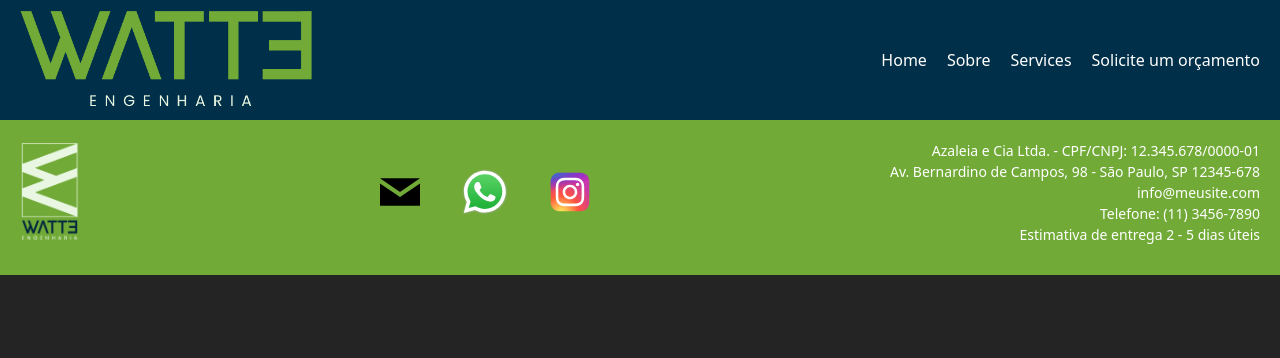
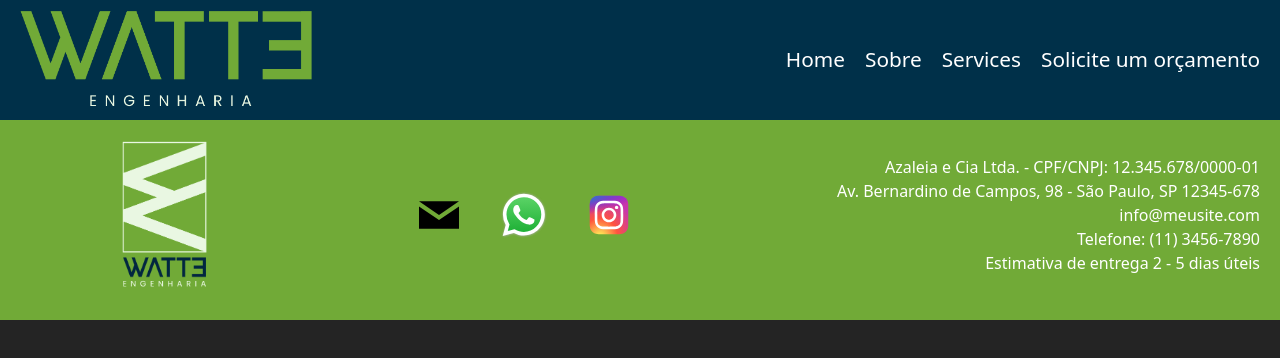
Before and after one commit to mrmarmitt/engwatte-reactjs, a React (Vite) app: page / in a window 1280 px wide. Shown: the top 358 px of the page. Built offline with nearby package versions, Linux system fonts and the light colour scheme.

Commit message:
fixing font size

```diff
--- a/src/components/Footer.css
+++ b/src/components/Footer.css
@@ -3,7 +3,6 @@
   color: white;
   padding: 20px;
   text-align: center;
-  font-size: 14px;
 }
 
 .footer-content {
@@ -23,7 +22,8 @@
 
 .footer-logo img {
   max-width: 100%;
-  max-height: 100px;
+  max-height: 150px;
+  margin-left: 100px;
   height: auto;
 }
 
@@ -34,13 +34,13 @@
 .footer-contact a {
   color: white;
   margin: 0 10px;
-  font-size: 20px;
   display: flex;
   align-items: center;
 }
 
 .footer-address {
   text-align: right;
+  font-size: 1.0em;
 }
 
 @media (max-width: 600px) {
--- a/src/components/Header.css
+++ b/src/components/Header.css
@@ -12,11 +12,6 @@ header {
   display: flex;
   justify-content: space-between;
   align-items: center;
-}
-
-.header-logo {
-  font-size: 1.5em;
-  font-weight: bold;
 }
 
 .header-logo img {
@@ -34,13 +29,14 @@ header {
 .header-menu a {
   color: white;
   text-decoration: none;
+  font-size: 1.3em;
 }
 
 .header-menu-button {
   background: none;
   border: none;
   color: white;
-  font-size: 1.5em;
+
   cursor: pointer;
   display: none;
 }
```
